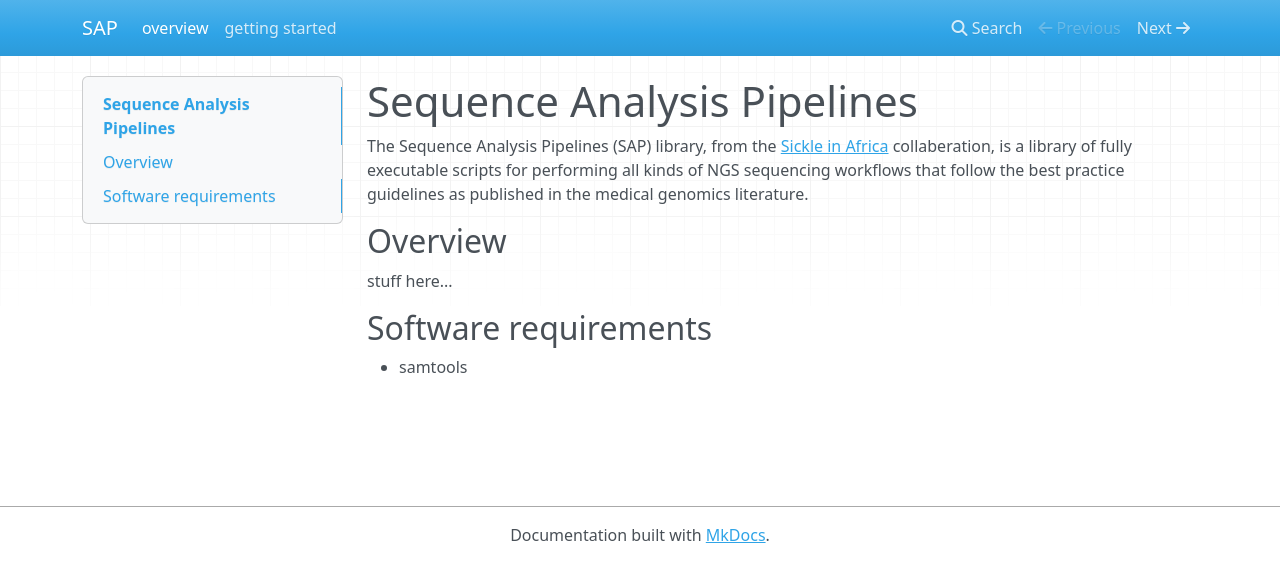
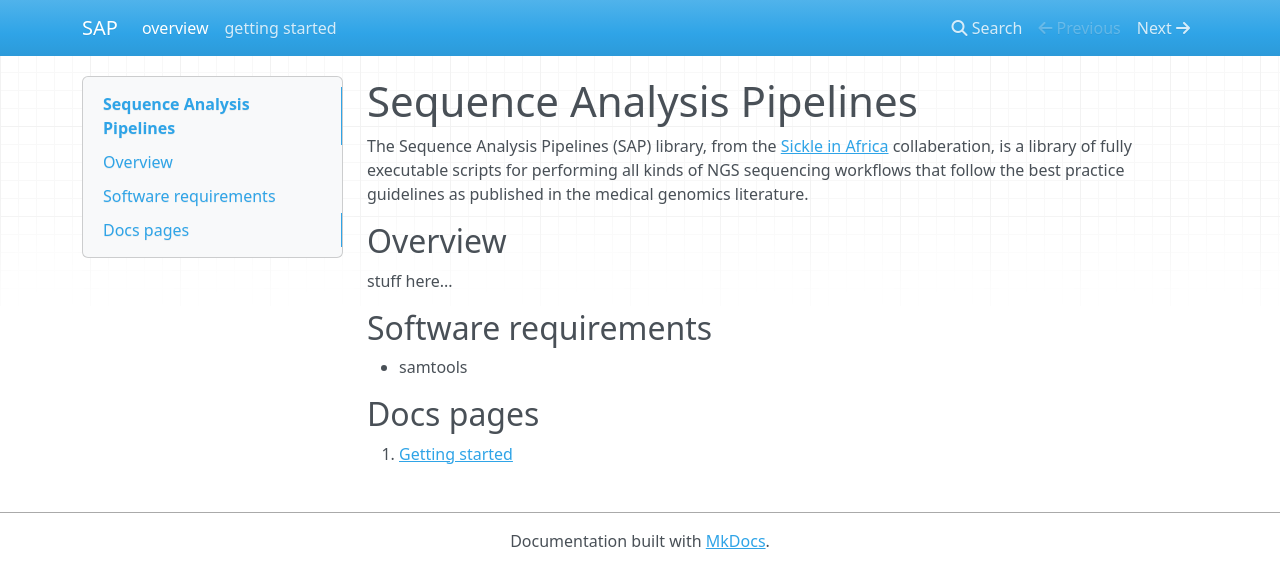
Before and after one commit to sickle-in-africa/sequence-analysis-pipelines, an MkDocs documentation site: the page built from docs/docs/index.md, in a window 1280 px wide. Shown: the top 588 px of the page. Built offline with MkDocs 1.6.1, drawn with Linux system fonts in a browser that asks for light colours; nearby versions of some CDN libraries.

```diff
--- a/docs/docs/index.md
+++ b/docs/docs/index.md
@@ -9,3 +9,7 @@ stuff here...
 ## Software requirements
 
 * samtools
+
+## Docs pages
+
+1. [Getting started](getting-started.md)
```
Also changed, not shown: docs/docs/installing-external-tools.md (added, +4 -0 lines).
